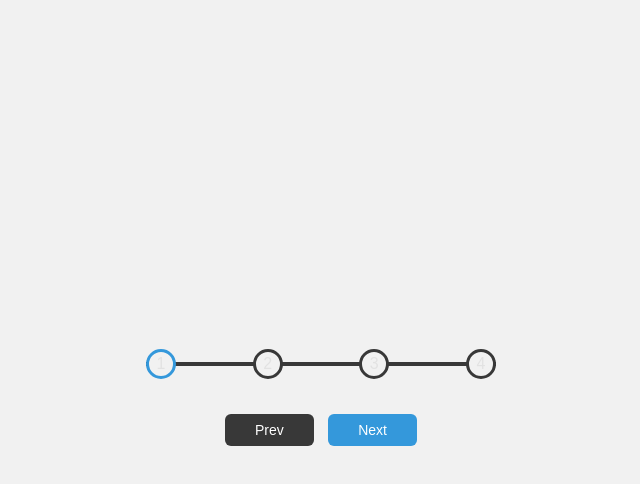
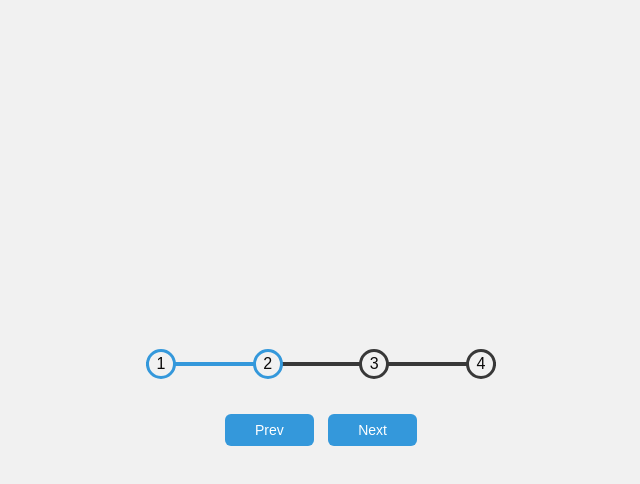
Before and after one commit to neha-iitjdh/50projects50Days, a plain HTML site: page Progress_Steps/index.html in a window 1280 px wide. Both pictures are taken after a click on the button "Next". Shown: the whole page, without its empty margins (319-959 px from the left). Drawn offline with Linux system fonts and the light colour scheme; a web font is replaced by a local one.

Commit message:
Script.js finalised

```diff
--- a/Progress_Steps/script.js
+++ b/Progress_Steps/script.js
@@ -0,0 +1,50 @@
+const progress = document.getElementById("progress");
+const prev = document.getElementById("prev");
+const next = document.getElementById("next");
+const circles = document.querySelectorAll(".circle");
+
+let currentActive = 1;
+
+next.addEventListener("click", () => {
+  currentActive++;
+
+  if (currentActive > circles.length) {
+    currentActive = circles.length;
+  }
+
+  update();
+});
+
+prev.addEventListener("click", () => {
+  currentActive--;
+
+  if (currentActive < 1) {
+    currentActive = 1;
+  }
+
+  update();
+});
+
+function update() {
+  circles.forEach((circle, idx) => {
+    if (idx < currentActive) {
+      circle.classList.add("active");
+    } else {
+      circle.classList.remove("active");
+    }
+  });
+
+  const actives = document.querySelectorAll(".active");
+
+  progress.style.width =
+    ((actives.length - 1) / (circles.length - 1)) * 100 + "%";
+
+  if (currentActive === 1) {
+    prev.disabled = true;
+  } else if (currentActive === circles.length) {
+    next.disabled = true;
+  } else {
+    prev.disabled = false;
+    next.disabled = false;
+  }
+}
--- a/Progress_Steps/style.css
+++ b/Progress_Steps/style.css
@@ -59,7 +59,7 @@ body {
 
 .circle {
   background-color: #f1f1f1;
-  color: #e2e2e2;
+  color: #0a0909;
   border-radius: 50%;
   height: 30px;
   width: 30px;
```
